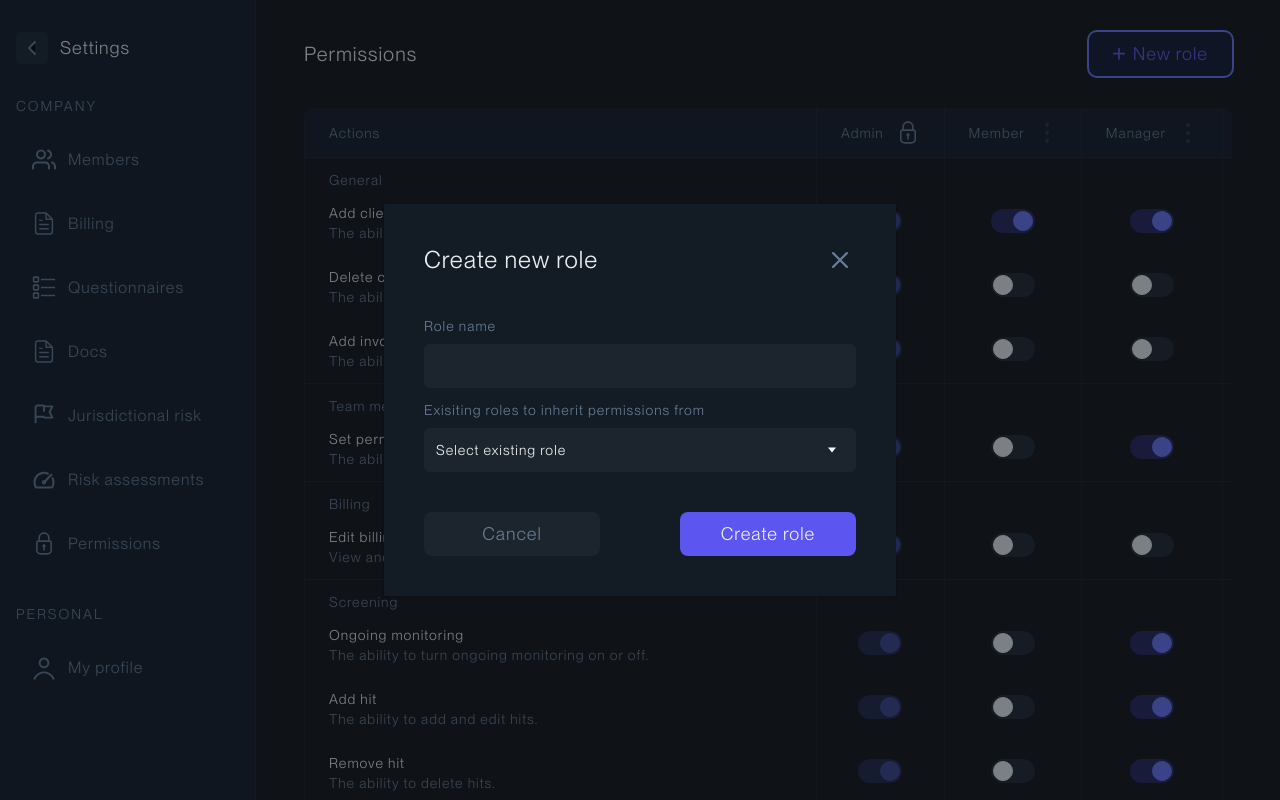
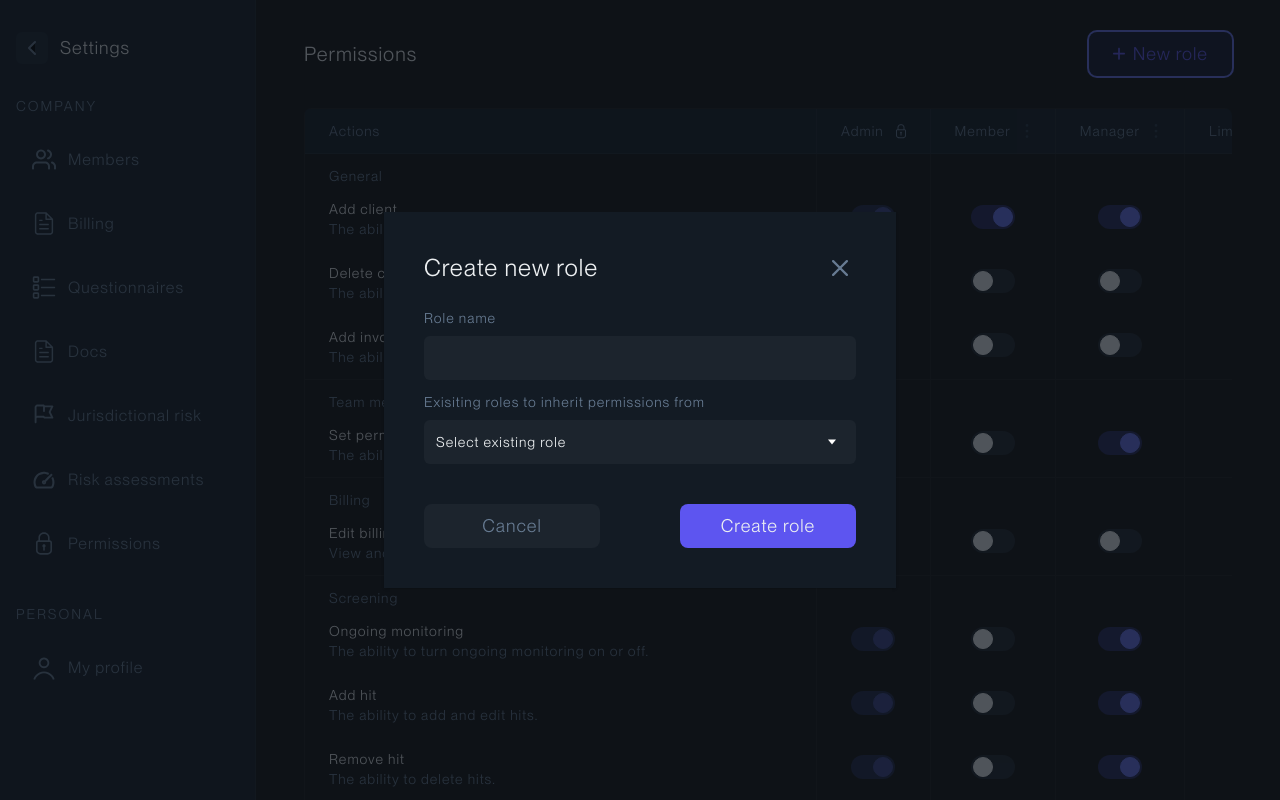
Before and after one commit to joonassuur/permissions-page, a React (Vite) app: page / in a window 1280 px wide. Both pictures are taken after a click on the button "New role". Shown: the top 800 px of the page. Built offline with nearby package versions, Linux system fonts and the light colour scheme.

Commit message:
style adjustments

```diff
--- a/src/components/PermissionsTable.tsx
+++ b/src/components/PermissionsTable.tsx
@@ -16,6 +16,8 @@ interface Props {
 
 function PermissionsTable({ setEditRoleModalOpen }: Props) {
   const dispatch = useAppDispatch();
+  const [x, setX] = useState(0);
+  const [y, setY] = useState(0);
   const [showTooltip, setShowTooltip] = useState(false);
   const [isDropdownOpen, setDropdownOpen] = useState(false);
   const selectedRole = useAppSelector((state) => state.ui.selectedRole);
@@ -32,9 +34,6 @@ function PermissionsTable({ setEditRoleModalOpen }: Props) {
     setDropdownOpen(false);
     dispatch(setSelectedRole(null));
   };
-
-  const [x, setX] = useState(0);
-  const [y, setY] = useState(0);
 
   const handleMouseMove = (e: React.MouseEvent) => {
     setX(e.clientX);
--- a/src/components/dropdownMenu/DropdownMenuContainer.tsx
+++ b/src/components/dropdownMenu/DropdownMenuContainer.tsx
@@ -47,7 +47,7 @@ function DropdownMenuContainer({ onOpen, onClose, open, children }: Props) {
         type="button"
       >
         <svg
-          className="w-5 h-5"
+          className="h-3.5 w-2"
           aria-hidden="true"
           xmlns="http://www.w3.org/2000/svg"
           fill="currentColor"
@@ -59,7 +59,7 @@ function DropdownMenuContainer({ onOpen, onClose, open, children }: Props) {
       {open && !isClosing && (
         <div
           ref={dropdownRef}
-          className="z-10 absolute bg-black-2 divide-y divide-gray-100 rounded-lg shadow w-44 top-10 right-1 text-left border border-border"
+          className="dropdownMenu z-10 absolute bg-black-2 divide-y divide-gray-100 rounded-lg shadow w-44 top-10 right-1 text-left border border-border"
         >
           {children}
         </div>
--- a/src/components/modals/ModalContainer.tsx
+++ b/src/components/modals/ModalContainer.tsx
@@ -13,12 +13,12 @@ function ModalContainer({ open, setOpen, children, title }: Props) {
       id="default-modal"
       tabIndex={-1}
       aria-hidden="true"
-      className="fixed top-0 right-0 left-0 z-50 flex justify-center items-center w-full h-screen bg-black-1 bg-opacity-50"
+      className="fixed top-0 right-0 left-0 z-50 flex justify-center items-center w-full h-screen bg-black-1 bg-opacity-70"
     >
       <div className="relative w-full max-w-lg max-h-full">
         <div className="relative bg-black-4  shadow p-10">
           {/* Modal header */}
-          <div className="flex items-center justify-betweenborder-b pb-4">
+          <div className="flex items-center justify-betweenborder-b">
             <MainHeader1 title={title} />
             <button
               onClick={() => setOpen(false)}
--- a/src/index.css
+++ b/src/index.css
@@ -12,7 +12,8 @@ body {
   min-width: 320px;
   min-height: 100vh; */
 }
-svg {
+aside svg,
+.dropdownMenu svg {
   width: 1.5rem;
   height: 1.5rem;
 }
```
